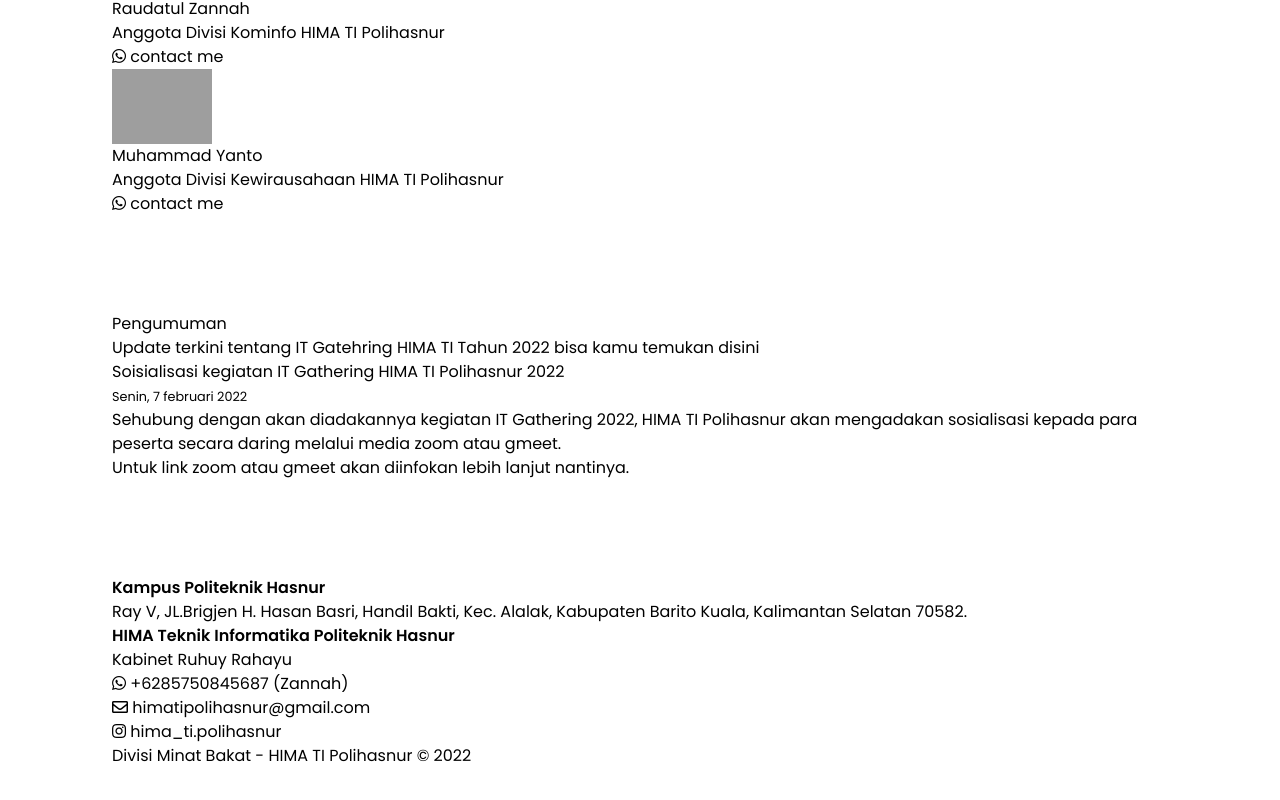
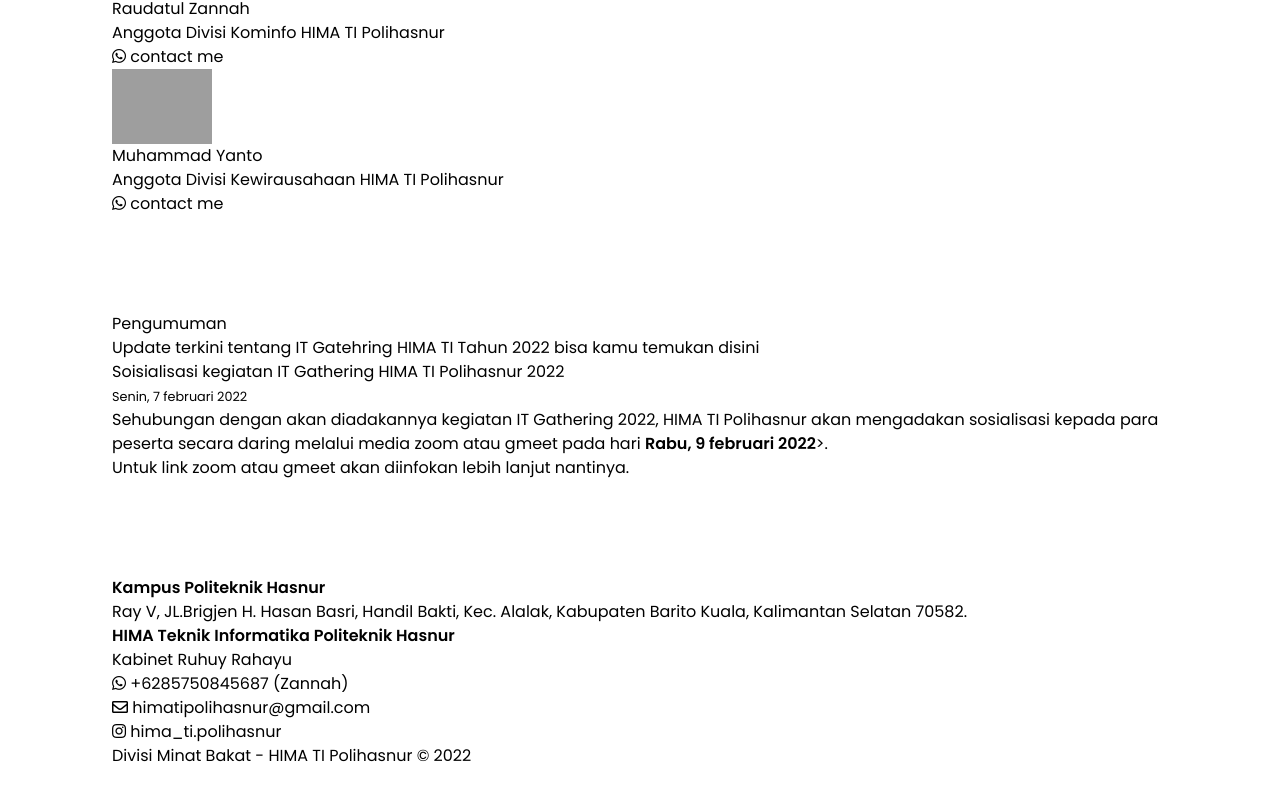
Before and after one commit to or-abdillh/landing-page, a Vue app: page / in a window 1280 px wide. Shown: the part 4026-4826 px from the top of the page. Built offline with nearby package versions, Linux system fonts and the light colour scheme; grey boxes are pictures that could not be loaded.

Commit message:
update content

```diff
--- a/src/announcements.js
+++ b/src/announcements.js
@@ -3,7 +3,7 @@
 		title: 'Soisialisasi kegiatan IT Gathering HIMA TI Polihasnur 2022',
 		publishDate: 'Senin, 7 februari 2022',
 		content: `
-			Sehubung dengan akan diadakannya kegiatan IT Gathering 2022, HIMA TI Polihasnur akan mengadakan sosialisasi kepada para peserta secara daring melalui media zoom atau gmeet. </br>
+			Sehubungan dengan akan diadakannya kegiatan IT Gathering 2022, HIMA TI Polihasnur akan mengadakan sosialisasi kepada para peserta secara daring melalui media zoom atau gmeet pada hari <strong>Rabu, 9 februari 2022</strong>>. </br>
 			Untuk link zoom atau gmeet akan diinfokan lebih lanjut nantinya.
 		`
 	}
```
